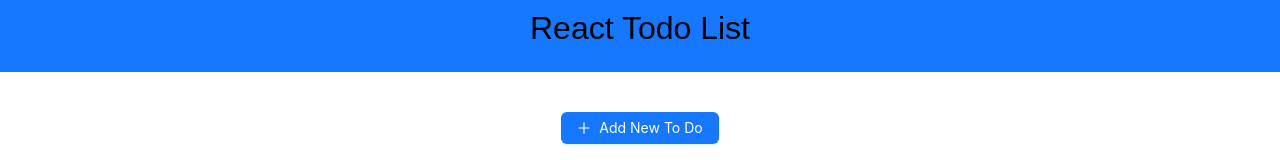
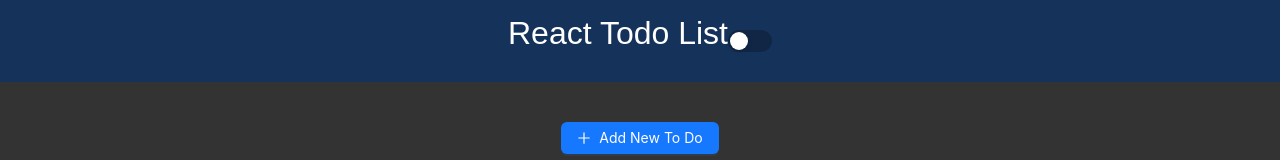
Before and after one commit to Rossnerandre/react-todo, a React (Vite) app: page / in a window 1280 px wide. Shown: the top 160 px of the page. Built offline with nearby package versions, Linux system fonts and the light colour scheme; no server answers.

Commit message:
Add dark and light mode to header and body

```diff
--- a/src/layout/Header.tsx
+++ b/src/layout/Header.tsx
@@ -1,19 +1,27 @@
 import { useTranslation } from "react-i18next";
 import { styled } from "@stitches/react";
+import { light } from "../theme/light";
+import { dark } from "../theme/dark";
+import useThemeStore from "../store/themeStore";
+import { Switch } from "antd";
 
 const StyledHeader = styled("header", {
-  backgroundColor: "#1677ff",
-  height: 72,
+  backgroundColor: "$primary",
+  height: 82,
   display: "flex",
   justifyContent: "center",
   alignItems: "center",
+  color: "$text",
 });
 
 export function Header() {
-  const {t} = useTranslation();
+  const store = useThemeStore();
+  const { t } = useTranslation();
+
   return (
-    <StyledHeader>
-      <h1>{t('header')}</h1>
+    <StyledHeader className={store.theme === "light" ? light : dark}>
+      <h1>{t("header")}</h1>
+      <Switch onChange={() => store.setTheme()} />
     </StyledHeader>
   );
 }
--- a/src/layout/index.tsx
+++ b/src/layout/index.tsx
@@ -1,19 +1,23 @@
 import { Header } from "./Header";
 import { Outlet } from "react-router-dom";
 import { styled } from "@stitches/react";
+import { light } from "../theme/light";
+import { dark } from "../theme/dark";
+import useThemeStore from "../store/themeStore";
 
 const Main = styled("main", {
+  background: "$background",
   minHeight: "100vh",
-  textAlign: 'center',
-  marginTop: 40,
-  padding: '0 80px'
+  textAlign: "center",
+  padding: "40px 80px",
 });
 
 function MyLayout() {
+  const store = useThemeStore();
   return (
     <>
       <Header />
-      <Main>
+      <Main className={store.theme === "light" ? light : dark}>
         <Outlet />
       </Main>
     </>
--- /dev/null
+++ b/src/store/themeStore.ts
@@ -0,0 +1,18 @@
+import create from "zustand";
+
+type ThemeStore = {
+  theme: "light" | "dark";
+  setTheme: () => void;
+};
+
+const useThemeStore = create<ThemeStore>(
+  (set): ThemeStore => ({
+    theme: "dark",
+    setTheme: () =>
+      set((state) => ({
+        theme: state.theme === "dark" ? "light" : "dark",
+      })),
+  })
+);
+
+export default useThemeStore;
```
